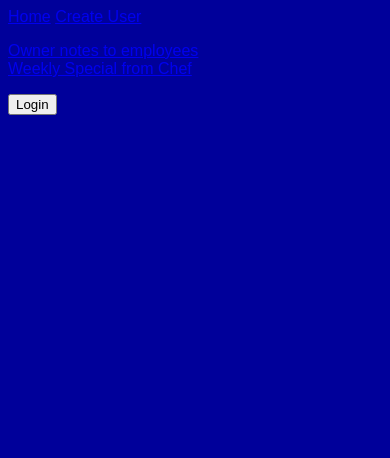
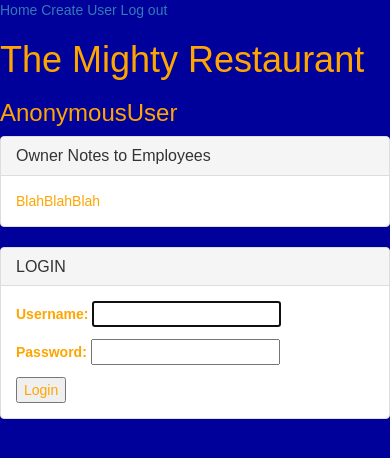
Before and after one commit to sseaver/the_mighty_restaurant, a Django app: page / in a window 390 px wide. Shown: the top 458 px of the page. Run offline with Django 3.2, Linux system fonts and the light colour scheme; some libraries are stand-ins or nearby versions.

Commit message:
index page with login form

```diff
--- a/the_mighty_restaurant/app/views.py
+++ b/the_mighty_restaurant/app/views.py
@@ -2,7 +2,7 @@ from django.shortcuts import render
 from app.models import Menu, Order, Profile, Table
 from django.views.generic import CreateView, TemplateView
 from django.contrib.auth.models import User
-from django.contrib.auth.forms import UserCreationForm
+from django.contrib.auth.forms import UserCreationForm, AuthenticationForm
 
 # Create your views here.
 
@@ -10,6 +10,11 @@ from django.contrib.auth.forms import UserCreationForm
 class IndexView(TemplateView):
     template_name = "index.html"
 
+    def get_context_data(self):
+        context = super().get_context_data()
+        context['login_form'] = AuthenticationForm
+        return context
+
 
 class UserCreateView(CreateView):
     model = User
--- a/the_mighty_restaurant/templates/base.html
+++ b/the_mighty_restaurant/templates/base.html
@@ -1,8 +1,10 @@
+{% load staticfiles %}
 <!DOCTYPE html>
 <html>
   <head>
     <meta charset="utf-8">
     <title>MightyRestaraunt</title>
+    <link rel="stylesheet" href="{% static 'css/bootstrap.css' %}" media="screen" title="no title">
     <style media="screen">
       body {
         color: orange; background-color:#00009A;
@@ -14,9 +16,11 @@
 <a href="{% url 'user_create_view' %}">Create User</a>
 
 {% if not request.user.is_authenticated %}
-<a href="{% url 'logout' %}?next={% url 'index_view' %}>"Log out</a>
+<a href="{% url 'logout' %}?next={% url 'index_view' %}">Log out</a>
 {% endif %}
 
+<h1>The Mighty Restaurant</h1>
+<h3>{{ request.user }}</h3>
 {% block content %}
 {% endblock %}
 
--- a/the_mighty_restaurant/templates/index.html
+++ b/the_mighty_restaurant/templates/index.html
@@ -1,22 +1,39 @@
 {% extends 'base.html' %}
 
 {% block content %}
-<div class="container">
+
   <div class="row">
-    <div class="column-md-8">
-      <p>
-        Owner notes to employees <br>
-        Weekly Special from Chef
-      </p>
+    <div class="col-md-8">
+
+      <div class="panel panel-default">
+
+        <div class="panel-heading">
+          <h3 class="panel-title">Owner Notes to Employees</h3>
+        </div>
+
+        <div class="panel-body">
+          BlahBlahBlah
+        </div>
+
+      </div>
+
     </div>
-    <div class="column-md-4">
-      <form class="" action="{% url 'login' %}" method="post">
-        {% csrf_token %}
-        {{ form.as_p }}
-      <input type="submit" name="" value="Login">
-      </form>
+
+    <div class="col-md-4">
+
+      <div class="panel panel-default">
+        <div class="panel-heading">
+          <h3 class="panel-title">LOGIN</h3>
+        </div>
+        <div class="panel-body">
+          <form class="" action="{% url 'login' %}" method="post">
+            {% csrf_token %}
+            {{ login_form.as_p }}
+          <input type="submit" name="" value="Login">
+          </form>
+        </div>
+      </div>
     </div>
   </div>
-</div>
 
 {% endblock %}
--- a/the_mighty_restaurant/the_mighty_restaurant/settings.py
+++ b/the_mighty_restaurant/the_mighty_restaurant/settings.py
@@ -119,3 +119,4 @@ USE_TZ = True
 # https://docs.djangoproject.com/en/1.10/howto/static-files/
 
 STATIC_URL = '/static/'
+LOGIN_REDIRECT_URL = "/"
```
Also changed, not shown: the_mighty_restaurant/app/migrations/0001_initial.py (added).
